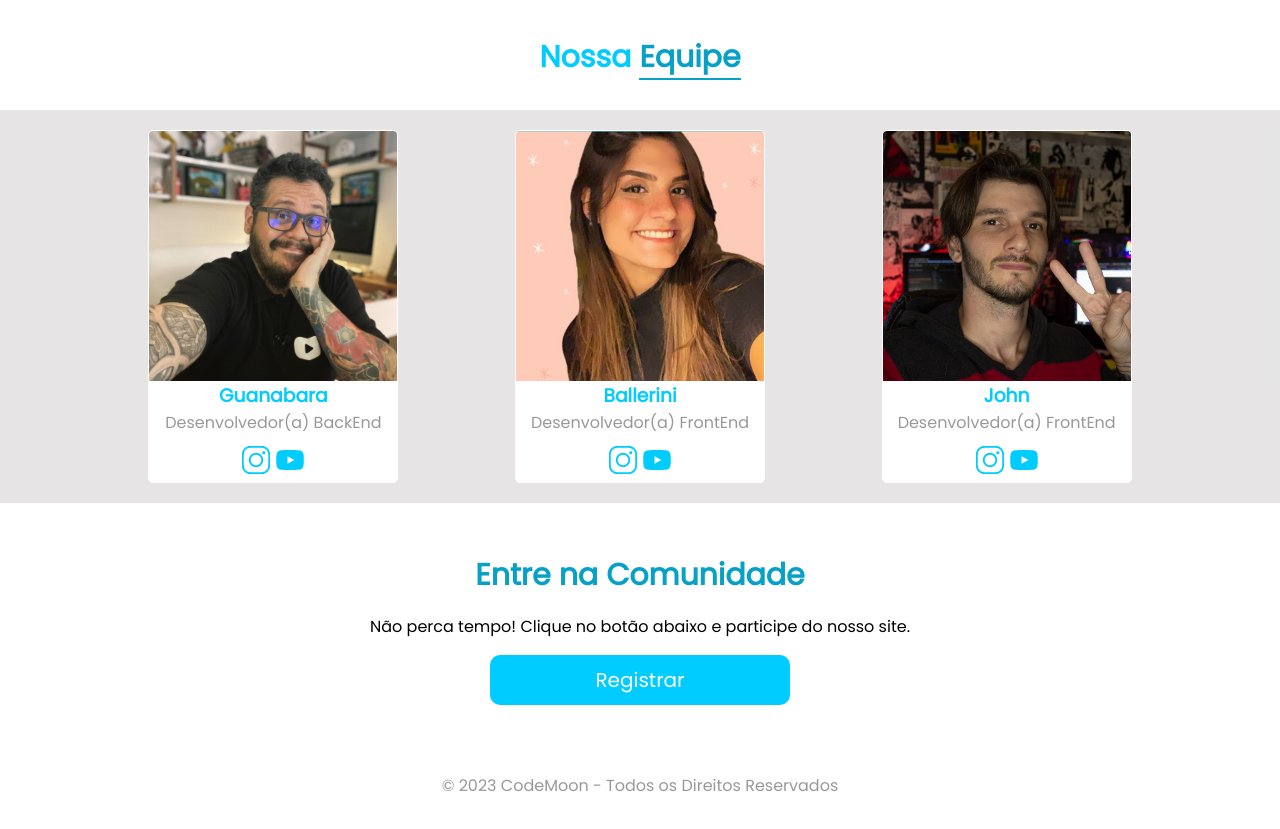
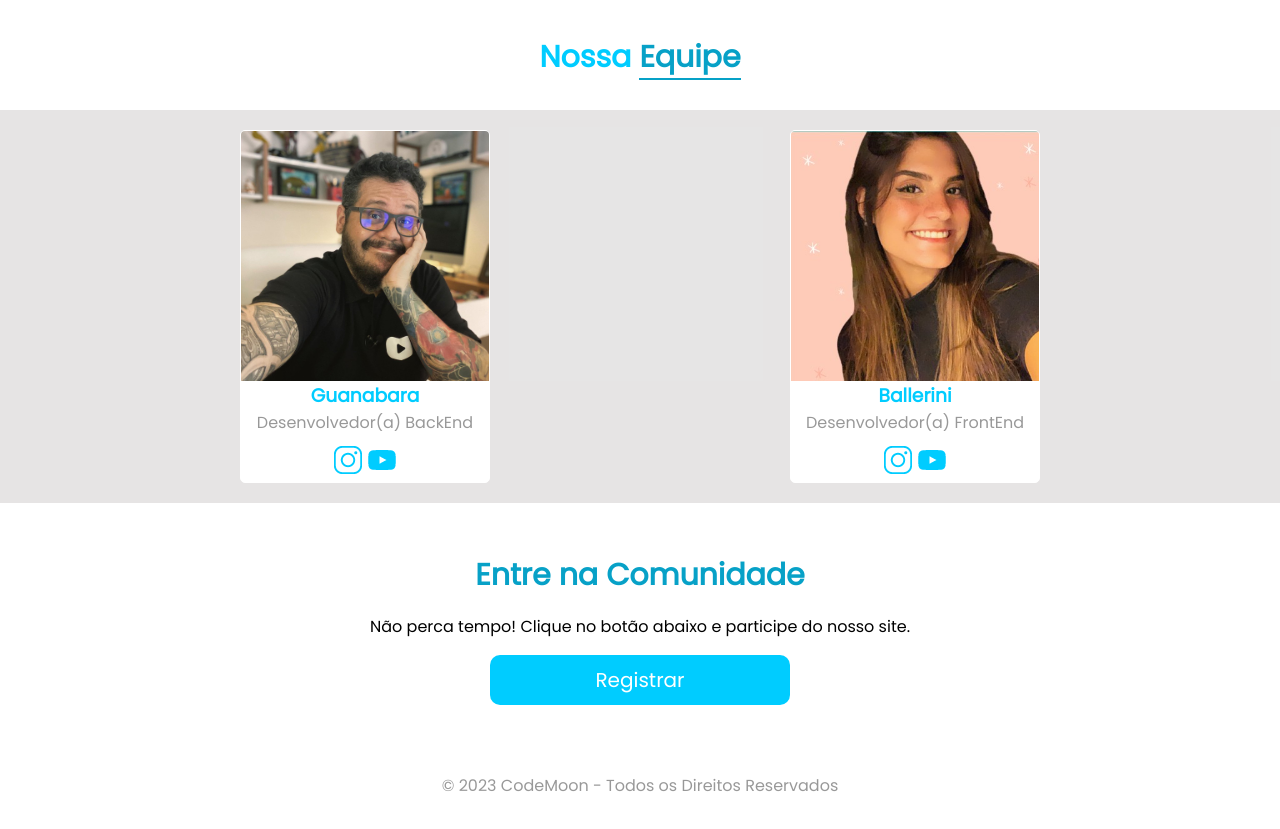
Before and after one commit to jnicklr/CodeMoon, a plain HTML site: page index.html in a window 1280 px wide. Shown: the part 2160-2989 px from the top of the page. Drawn offline with Linux system fonts and the light colour scheme.

Commit message:
teste de alteração

```diff
--- a/index.html
+++ b/index.html
@@ -123,15 +123,6 @@
                             <a href="#"><img src="./img/youtube-clip (1).png" alt="Youtube"></a>
                         </div>
                     </div>
-                    <div class="team-card">
-                        <img class="team-card-img" src="./img/channels4_profile.jpg" alt="John">
-                        <h3 class="team-card-title">John</h3>
-                        <p>Desenvolvedor(a) FrontEnd</p>
-                        <div class="team-card-mini-img">
-                            <a href="#"><img src="./img/instagram-2 (1).png" alt="Instagram"></a>
-                            <a href="#"><img src="./img/youtube-clip (1).png" alt="Youtube"></a>
-                        </div>
-                    </div>
                 </div>
             </div>
         </div>
```
